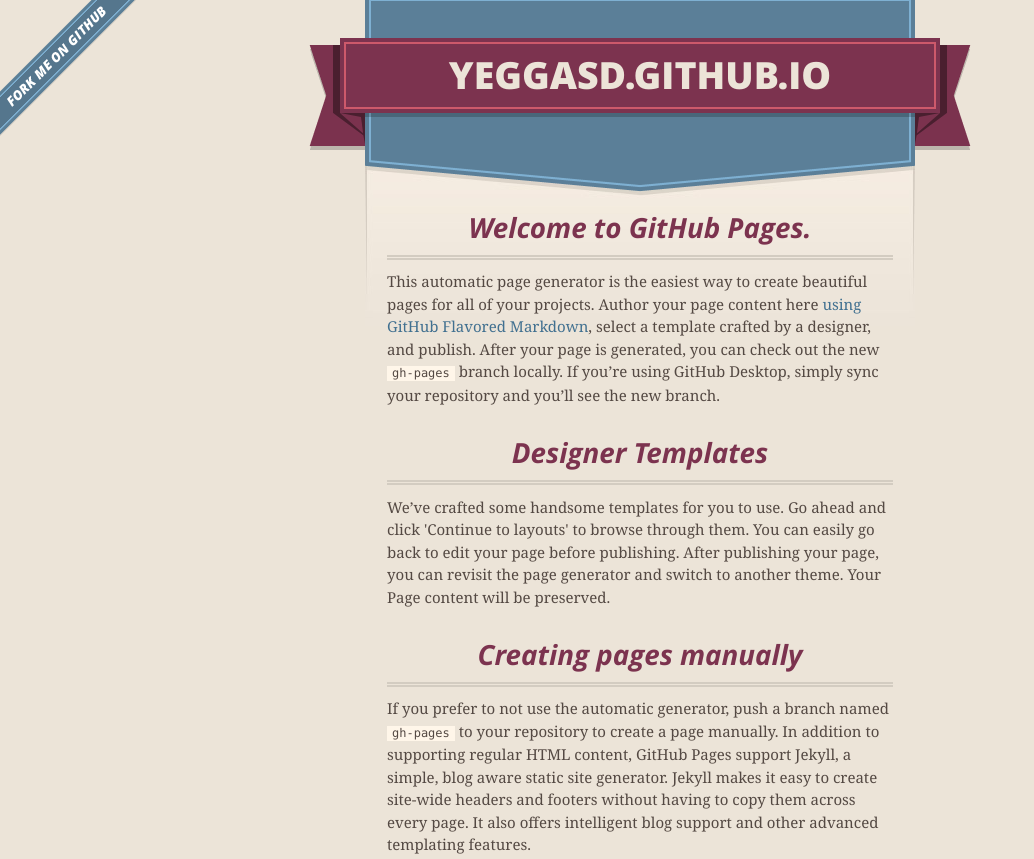
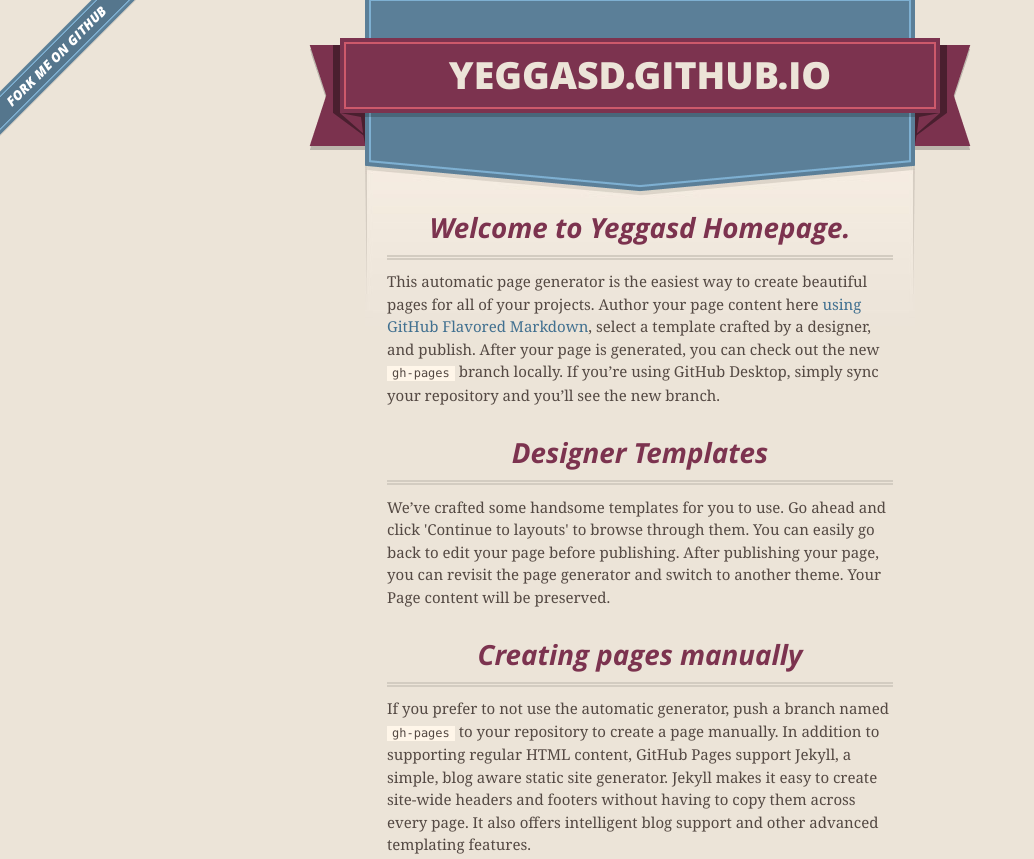
Before and after one commit to yeggasd/yeggasd.github.io, a plain HTML site: page index.html in a window 1280 px wide. Shown: the top 859 px of the page, without its empty margins (0-1034 px from the left). Drawn offline with nearby package versions, Linux system fonts and the light colour scheme.

Commit message:
Changed from github pages to yeggasd homepage
Did it wrongly the first time

```diff
--- a/index.html
+++ b/index.html
@@ -46,7 +46,7 @@
 
       <section id="main_content">
         <h3>
-<a id="welcome-to-yeggasd-homepage" class="anchor" href="#welcome-to-github-pages" aria-hidden="true"><span aria-hidden="true" class="octicon octicon-link"></span></a>Welcome to GitHub Pages.</h3>
+<a id="welcome-to-github-pages" class="anchor" href="#welcome-to-github-pages" aria-hidden="true"><span aria-hidden="true" class="octicon octicon-link"></span></a>Welcome to Yeggasd Homepage.</h3>
 
 <p>This automatic page generator is the easiest way to create beautiful pages for all of your projects. Author your page content here <a href="https://guides.github.com/features/mastering-markdown/">using GitHub Flavored Markdown</a>, select a template crafted by a designer, and publish. After your page is generated, you can check out the new <code>gh-pages</code> branch locally. If you’re using GitHub Desktop, simply sync your repository and you’ll see the new branch.</p>
 
```
